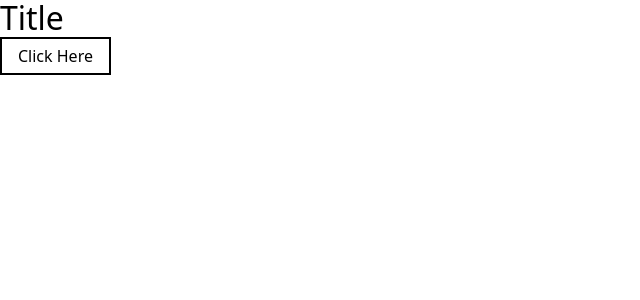
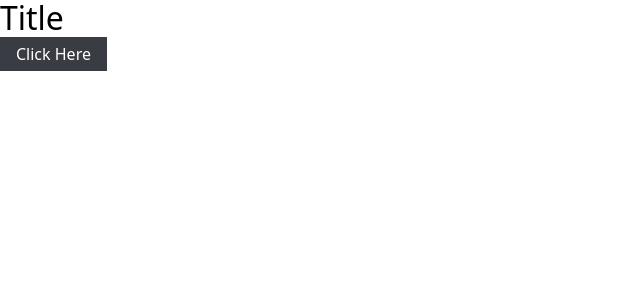
Before and after one commit to jhonderquintero/cryptocurrency-app, a Next.js app: page / in a window 1280 px wide. Shown: the top 300 px of the page, without its empty margins (0-640 px from the left). Built offline with nearby package versions, Linux system fonts and the light colour scheme.

Commit message:
feat(component): Improve Button component and add test files and configs

```diff
--- a/package.json
+++ b/package.json
@@ -47,6 +47,7 @@
     "eslint-plugin-react": "^7.30.0",
     "husky": "^8.0.1",
     "jest": "^28.1.0",
+    "jest-environment-jsdom": "^28.1.1",
     "postcss": "^8.4.14",
     "prettier": "^2.6.2",
     "tailwindcss": "^3.0.24",
--- a/src/atomic/atoms/Button/Button.tsx
+++ b/src/atomic/atoms/Button/Button.tsx
@@ -1,24 +1,35 @@
 import React from 'react';
 import { ButtonProps, ButtonVariant } from './definitions';
 
-export const Button = ({ variant = 'normal', ...rest }: ButtonProps) => {
+export const Button = ({
+  variant = 'normal',
+  className,
+  ...rest
+}: ButtonProps) => {
+  const customClassNames = variant === 'custom' ? className : '';
   const classes = `${getButtonClasses(variant)}`;
-  return <button {...rest} className={classes} />;
+  return (
+    <button
+      {...rest}
+      data-testid="button-base"
+      className={classes + customClassNames}
+    />
+  );
 };
 
 const getButtonClasses = (buttonVariant: ButtonVariant) => {
   const buttonClases = {
     normal: function () {
-      return `bg-primary dark:bg-primary-dark text-primary-dark dark:text-primary py-2 px-4`;
+      return `btn-normal bg-primary dark:bg-primary-dark text-primary-dark dark:text-primary py-2 px-4 hover:bg-primary/90`;
     },
     outlined: function () {
-      return `bg-transparent text-black dark:text-white py-2 px-4 border-2 border-black dark:border-white`;
+      return `btn-outlined bg-transparent text-black dark:text-white py-2 px-4 border-2 border-black dark:border-white`;
     },
     text: function () {
-      return `bg-transparent text-black dark:text-white py-2 px-4 hover:bg-primary hover:text-white`;
+      return `btn-text bg-transparent text-black dark:text-white py-2 px-4 hover:bg-primary hover:text-white`;
     },
     custom: function () {
-      return '';
+      return 'btn-custom py-2 px-4';
     },
   };
   return (buttonClases[buttonVariant] || buttonClases['normal'])();
--- a/src/pages/index.tsx
+++ b/src/pages/index.tsx
@@ -10,7 +10,7 @@ const Home: NextPage = () => {
   return (
     <div className='h-screen bg-surface dark:bg-surface-dark m-0 '>
       <h1 className="text-black dark:text-white m-0">Title</h1>
-      <Button onClick={handleClick} variant="outlined">Click Here</Button>
+      <Button onClick={handleClick} variant="normal">Click Here</Button>
     </div>
   );
 };
--- /dev/null
+++ b/src/test-helpers/styleMock.js
@@ -0,0 +1 @@
+module.exports = {};
```
Also changed, not shown: jest.config.ts (added, +199 -0 lines), src/atomic/atoms/Button/definitions.ts (+2 -14 lines), src/components/button.css (deleted, +0 -30 lines), .babelrc (added), 2 other files (tests, documents, lock files or other folders).
